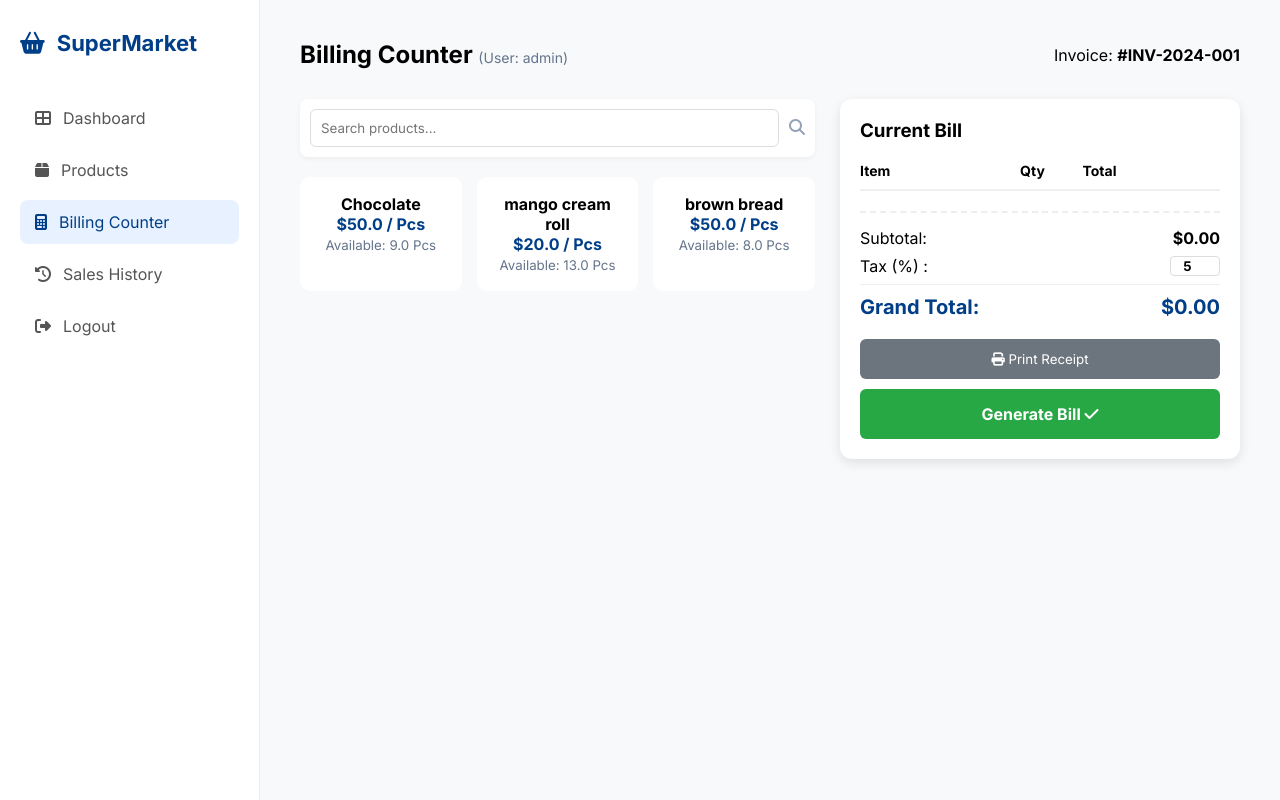
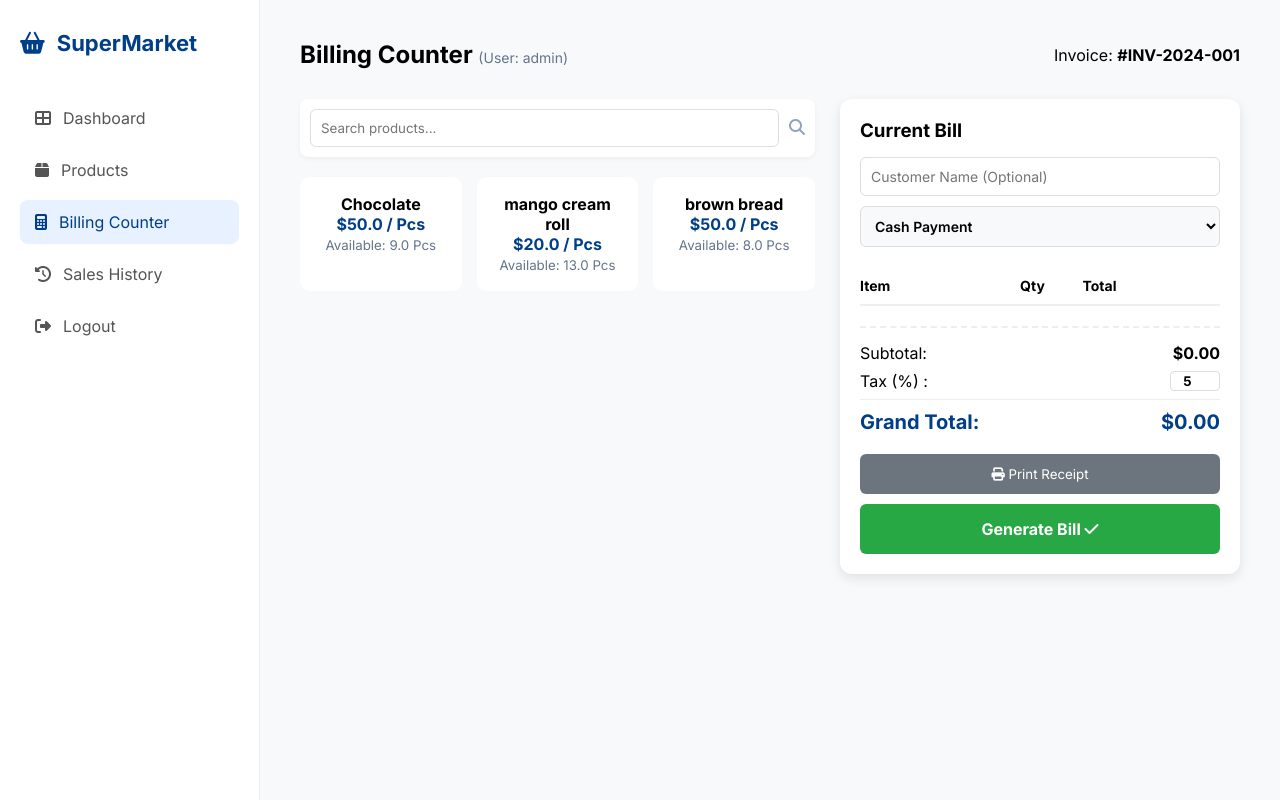
Before and after one commit to YashParmar88/SuperMarket-POS, a Flask app: page /billing in a window 1280 px wide. Run offline with Flask 3, Linux system fonts and the light colour scheme; a user stored in the database is signed in; data comes from the database, SQL or seed files in the repository; both versions use the stored data as it was after the commit; lists and menus that the app fills with data are empty.

Commit message:
added customer name support and payment mode

```diff
--- a/app.py
+++ b/app.py
@@ -2,7 +2,7 @@
 from flask import Flask, render_template, request, redirect, url_for, flash, session
 
 app = Flask(__name__)
-# Secret key for session security and flash messages
+# Secret key for session security
 app.secret_key = "supermarket_secret_key"
 
 # Database Connection Function
@@ -11,17 +11,17 @@
     conn.row_factory = sqlite3.Row
     return conn
 
-# Updated Database Initialization with Users table for Roles
+# Updated Database Initialization
 def init_db():
     conn = get_db_connection()
 
-    # 1. Create Users Table (Admin vs Cashier)
+    # 1. Users Table
     conn.execute('''
         CREATE TABLE IF NOT EXISTS users (
             id INTEGER PRIMARY KEY AUTOINCREMENT,
             username TEXT UNIQUE NOT NULL,
             password TEXT NOT NULL,
-            role TEXT NOT NULL -- Value will be 'Admin' or 'Cashier'
+            role TEXT NOT NULL
         )
     ''')
 
@@ -37,161 +37,132 @@
         )
     ''')
 
-    # 3. Sales history table
+    # 3. Updated Sales table with payment_mode column
     conn.execute('''
         CREATE TABLE IF NOT EXISTS sales (
             id INTEGER PRIMARY KEY AUTOINCREMENT,
             customer_name TEXT,
             total_amount REAL,
+            payment_mode TEXT, -- NEW: To store Cash/Card/Online info
             date_time DATETIME DEFAULT CURRENT_TIMESTAMP
         )
     ''')
 
-    # Insert default users for testing (Only if table is empty)
+    # Insert default users for testing
     user_check = conn.execute('SELECT COUNT(*) FROM users').fetchone()[0]
     if user_check == 0:
-        # Admin User: admin / admin
-        conn.execute('INSERT INTO users (username, password, role) VALUES (?, ?, ?)',
-                     ('admin', 'admin', 'Admin'))
-        # Cashier User: yash / 123
-        conn.execute('INSERT INTO users (username, password, role) VALUES (?, ?, ?)',
-                     ('yash', '123', 'Cashier'))
+        conn.execute('INSERT INTO users (username, password, role) VALUES (?, ?, ?)', ('admin', 'admin', 'Admin'))
+        conn.execute('INSERT INTO users (username, password, role) VALUES (?, ?, ?)', ('yash', '123', 'Cashier'))
 
     conn.commit()
     conn.close()
 
-# Initialize database
 init_db()
 
-# Page 1: Login Route
+# Routes
 @app.route('/')
 def login():
     return render_template('login.html')
 
-# Logic for processing login based on database roles
 @app.route('/login_process', methods=['POST'])
 def login_process():
     username = request.form.get('username')
     password = request.form.get('password')
-
     conn = get_db_connection()
-    # Check if user exists in the database
-    user = conn.execute('SELECT * FROM users WHERE username = ? AND password = ?',
-                        (username, password)).fetchone()
+    user = conn.execute('SELECT * FROM users WHERE username = ? AND password = ?', (username, password)).fetchone()
     conn.close()
-
     if user:
-        # Store user info and role in the session
         session['user'] = user['username']
         session['role'] = user['role']
+        return redirect(url_for('dashboard')) if user['role'] == 'Admin' else redirect(url_for('billing'))
+    flash("Invalid Credentials."); return redirect(url_for('login'))
 
-        # Redirection logic based on role
-        if user['role'] == 'Admin':
-            return redirect(url_for('dashboard'))
-        else:
-            return redirect(url_for('billing'))
-    else:
-        flash("Invalid Username or Password. Access Denied.")
-        return redirect(url_for('login'))
-
-# Page 2: Dashboard (Admin Only)
 @app.route('/dashboard')
 def dashboard():
-    # Security: If not Admin, kick back to login or billing
-    if 'user' not in session or session['role'] != 'Admin':
-        flash("Unauthorized access! Admins only.")
-        return redirect(url_for('login'))
-
+    if 'user' not in session or session['role'] != 'Admin': return redirect(url_for('login'))
     conn = get_db_connection()
-    product_stats = conn.execute('SELECT COUNT(*) FROM products').fetchone()
+    p_count = conn.execute('SELECT COUNT(*) FROM products').fetchone()[0]
     sales_stats = conn.execute('SELECT SUM(total_amount) FROM sales').fetchone()
     conn.close()
     s_total = sales_stats[0] if sales_stats[0] is not None else 0.0
-    return render_template('dashboard.html', p_count=product_stats[0], s_sum=s_total)
+    return render_template('dashboard.html', p_count=p_count, s_sum=s_total)
 
-# Page 3: Products Management (All logged users can view)
 @app.route('/products')
 def products():
-    if 'user' not in session:
-        return redirect(url_for('login'))
+    if 'user' not in session: return redirect(url_for('login'))
     conn = get_db_connection()
     db_products = conn.execute('SELECT * FROM products').fetchall()
     conn.close()
     return render_template('products.html', products=db_products)
 
-# Logic to add a product (Admin Only)
 @app.route('/add_product', methods=['POST'])
 def add_product():
-    if 'user' not in session or session['role'] != 'Admin':
-        flash("You do not have permission to add stock.")
-        return redirect(url_for('products'))
-
-    name = request.form.get('name')
-    category = request.form.get('category')
-    unit = request.form.get('unit')
-    price = request.form.get('price')
-    stock = request.form.get('stock')
-
+    if 'user' not in session or session['role'] != 'Admin': return redirect(url_for('products'))
+    name = request.form.get('name'); cat = request.form.get('category')
+    unit = request.form.get('unit'); price = request.form.get('price'); stock = request.form.get('stock')
     conn = get_db_connection()
-    conn.execute('INSERT INTO products (name, category, unit, price, stock) VALUES (?, ?, ?, ?, ?)',
-                 (name, category, unit, price, stock))
-    conn.commit()
-    conn.close()
+    conn.execute('INSERT INTO products (name, category, unit, price, stock) VALUES (?, ?, ?, ?, ?)', (name, cat, unit, price, stock))
+    conn.commit(); conn.close()
     return redirect(url_for('products'))
 
-# Page 4: Billing Counter (Both Admin & Cashier can access)
 @app.route('/billing')
 def billing():
-    if 'user' not in session:
-        return redirect(url_for('login'))
+    if 'user' not in session: return redirect(url_for('login'))
     conn = get_db_connection()
     db_products = conn.execute('SELECT * FROM products').fetchall()
     conn.close()
     return render_template('billing.html', products=db_products)
 
+# Updated save_bill route to handle Customer Name and Payment Mode
 @app.route('/save_bill', methods=['POST'])
 def save_bill():
     if 'user' not in session: return {"success": False}, 401
+
     data = request.get_json()
+    total_val = data.get('total')
+    items_list = data.get('items')
+
+    # 1. Logic for Optional Customer Name
+    customer = data.get('customer')
+    if not customer or customer.strip() == "":
+        customer = "Guest" # Fallback to Guest if name is empty
+
+    # 2. Logic for Payment Mode
+    mode = data.get('mode') or "Cash"
+
     conn = get_db_connection()
-    for item in data.get('items'):
-        conn.execute('UPDATE products SET stock = stock - ? WHERE name = ?',
-                     (item['qty'], item['name']))
-    conn.execute('INSERT INTO sales (customer_name, total_amount) VALUES (?, ?)',
-                 ("Guest Customer", data.get('total')))
+    # Update Stock
+    for item in items_list:
+        conn.execute('UPDATE products SET stock = stock - ? WHERE name = ?', (item['qty'], item['name']))
+
+    # 3. Save to Sales table with new columns
+    conn.execute('INSERT INTO sales (customer_name, total_amount, payment_mode) VALUES (?, ?, ?)',
+                 (customer, total_val, mode))
+
     conn.commit()
     conn.close()
-    return {"success": True, "message": "Transaction complete!"}
+    return {"success": True, "message": "Bill generated successfully!"}
 
-# Page 5: Sales History (Admin Only)
 @app.route('/history')
 def history():
-    if 'user' not in session or session['role'] != 'Admin':
-        flash("History access restricted to Admins.")
-        return redirect(url_for('login'))
-
+    if 'user' not in session or session['role'] != 'Admin': return redirect(url_for('login'))
     conn = get_db_connection()
     all_sales = conn.execute('SELECT * FROM sales ORDER BY id DESC').fetchall()
     total_rev = sum(sale['total_amount'] for sale in all_sales)
     conn.close()
     return render_template('history.html', sales=all_sales, total=total_rev, count=len(all_sales))
 
-# Delete Product (Admin Only)
 @app.route('/delete_product/<int:id>')
 def delete_product(id):
-    if 'user' not in session or session['role'] != 'Admin':
-        flash("Permission denied.")
-        return redirect(url_for('products'))
-
+    if 'user' not in session or session['role'] != 'Admin': return redirect(url_for('products'))
     conn = get_db_connection()
     conn.execute('DELETE FROM products WHERE id = ?', (id,))
-    conn.commit()
-    conn.close()
+    conn.commit(); conn.close()
     return redirect(url_for('products'))
 
 @app.route('/logout')
 def logout():
-    session.clear() # Clears all session data (User + Role)
+    session.clear()
     return redirect(url_for('login'))
 
 if __name__ == '__main__':
--- a/templates/billing.html
+++ b/templates/billing.html
@@ -10,7 +10,7 @@
     <!-- Link to global stylesheet -->
     <link rel="stylesheet" href="{{ url_for('static', filename='style.css') }}">
     <style>
-        /* Small styling for the quantity input inside the cart table */
+        /* Styling for the inputs inside the cart table and customer section */
         .cart-qty-input {
             width: 70px;
             padding: 5px;
@@ -19,19 +19,26 @@
             text-align: center;
             font-weight: 600;
         }
+        .customer-input {
+            width: 100%;
+            padding: 10px;
+            border: 1px solid #ddd;
+            border-radius: 6px;
+            margin-bottom: 10px;
+            font-size: 14px;
+        }
     </style>
 </head>
 <body class="dashboard-page">
 
     <div class="dashboard-wrapper">
-        <!-- 1. Sidebar Section with Role-based Access Control -->
+        <!-- 1. Sidebar Section with Role-based Access -->
         <aside class="sidebar">
             <div class="sidebar-brand">
                 <i class="fas fa-shopping-basket"></i>
                 <span>SuperMarket</span>
             </div>
             <nav class="nav-links">
-                <!-- Restricted: Dashboard link visible only to Admin -->
                 {% if session['role'] == 'Admin' %}
                 <a href="/dashboard" class="nav-item"><i class="fas fa-th-large"></i> Dashboard</a>
                 {% endif %}
@@ -39,7 +46,6 @@
                 <a href="/products" class="nav-item"><i class="fas fa-box"></i> Products</a>
                 <a href="/billing" class="nav-item active"><i class="fas fa-calculator"></i> Billing Counter</a>
 
-                <!-- Restricted: Sales History link visible only to Admin -->
                 {% if session['role'] == 'Admin' %}
                 <a href="/history" class="nav-item"><i class="fas fa-history"></i> Sales History</a>
                 {% endif %}
@@ -67,7 +73,6 @@
 
                     <div class="quick-products-grid">
                         {% for item in products %}
-                        <!-- Product selection card -->
                         <div class="p-card" onclick="addToBill('{{ item['name'] }}', {{ item['price'] }}, '{{ item['unit'] }}')">
                             <p><strong>{{ item['name'] }}</strong></p>
                             <span style="color: #003f87; font-weight: bold;">${{ item['price'] }} / {{ item['unit'] }}</span>
@@ -81,6 +86,17 @@
                 <!-- Right Section: Current Billing Summary -->
                 <div class="bill-card">
                     <h3>Current Bill</h3>
+
+                    <!-- NEW: Customer Information and Payment Mode -->
+                    <div class="customer-section" style="margin-top: 15px;">
+                        <input type="text" id="cust-name" class="customer-input" placeholder="Customer Name (Optional)">
+                        <select id="pay-mode" class="customer-input" style="background-color: #f8f9fa; font-weight: 600;">
+                            <option value="Cash">Cash Payment</option>
+                            <option value="Card">Card Payment</option>
+                            <option value="Online">Online / UPI</option>
+                        </select>
+                    </div>
+
                     <table class="bill-table">
                         <thead>
                             <tr>
@@ -125,6 +141,8 @@
         </div>
         <div class="receipt-info" style="font-size: 12px;">
             <p>Bill No: <span id="r-bill-no"></span></p>
+            <p>Customer: <span id="r-cust-name"></span></p>
+            <p>Payment: <span id="r-pay-mode"></span></p>
             <p>Date: <span id="r-date"></span></p>
         </div>
         <p style="margin: 5px 0;">--------------------------------</p>
@@ -201,14 +219,25 @@
             document.getElementById('grand-total').innerText = `$${grandTotal.toFixed(2)}`;
         }
 
+        /**
+         * Updated Function to send Customer and Payment info to Python
+         */
         function generateBill() {
             if (cart.length === 0) return alert("Cart is empty!");
+
             let totalText = document.getElementById('grand-total').innerText.replace('$', '');
+            let customerName = document.getElementById('cust-name').value;
+            let paymentMode = document.getElementById('pay-mode').value;
 
             fetch('/save_bill', {
                 method: 'POST',
                 headers: { 'Content-Type': 'application/json' },
-                body: JSON.stringify({ total: parseFloat(totalText), items: cart })
+                body: JSON.stringify({
+                    total: parseFloat(totalText),
+                    items: cart,
+                    customer: customerName, // Sending Name
+                    mode: paymentMode      // Sending Mode (Cash/Card/Online)
+                })
             })
             .then(response => response.json())
             .then(data => {
@@ -221,11 +250,20 @@
             });
         }
 
+        /**
+         * Updated Print Function to show customer and payment mode on receipt
+         */
         function printReceipt() {
             if (cart.length === 0) return alert("Cart is empty!");
+
             const now = new Date();
             document.getElementById('r-date').innerText = now.toLocaleString();
             document.getElementById('r-bill-no').innerText = document.getElementById('current-invoice-no').innerText;
+
+            // Populate new receipt fields
+            document.getElementById('r-cust-name').innerText = document.getElementById('cust-name').value || "Guest";
+            document.getElementById('r-pay-mode').innerText = document.getElementById('pay-mode').value;
+
             const rBody = document.getElementById('receipt-body');
             rBody.innerHTML = '';
             cart.forEach(item => {
```
Also changed, not shown: templates/history.html (+20 -13 lines), supermarket.db.
